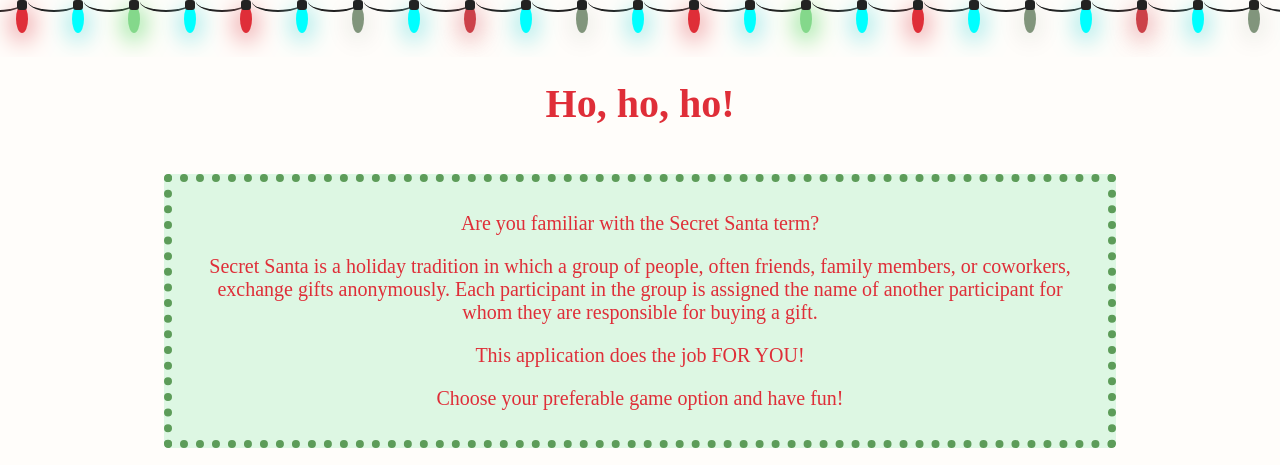
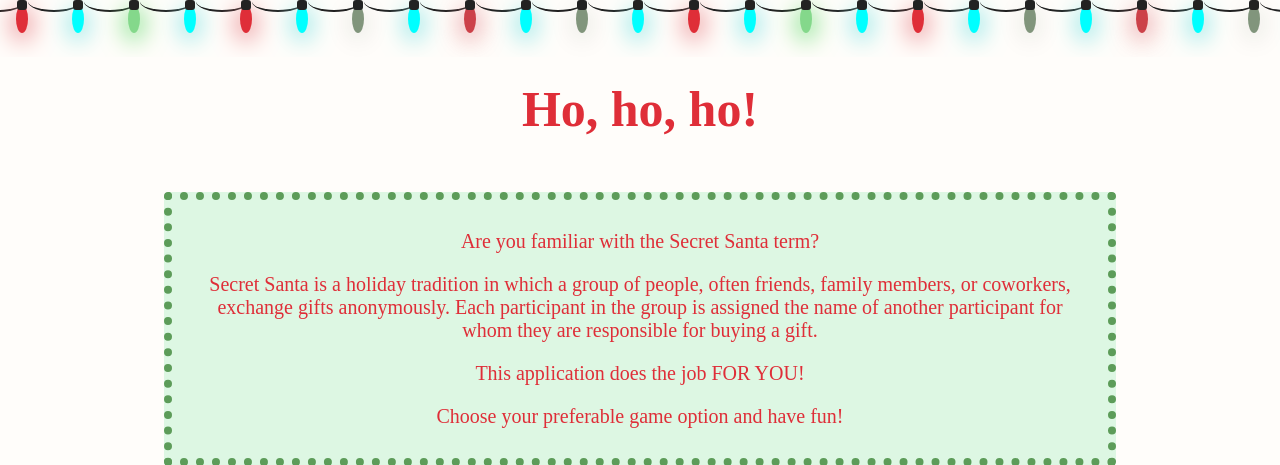
Before and after one commit to mj0d3k/secret_santa_django, a Django app: page / in a window 1280 px wide. Shown: the top 465 px of the page. Run offline with Django 4.2, Linux system fonts and the light colour scheme; some web fonts are replaced.

Commit message:
bigger Ho Ho Ho bc why not

```diff
--- a/project_cl/secret_santa/templates/index.html
+++ b/project_cl/secret_santa/templates/index.html
@@ -6,10 +6,6 @@
     <style>
         body {
             background-color: #FFFDFA;
-        }
-
-        h1 {
-            color: #5D9C59;
         }
 
         a button {
@@ -32,7 +28,7 @@
         }
 
         .fancy-text {
-            font-size: 40px;
+            font-size: 50px;
             color: #DF2E38;
             padding: 20px;
         }
```
